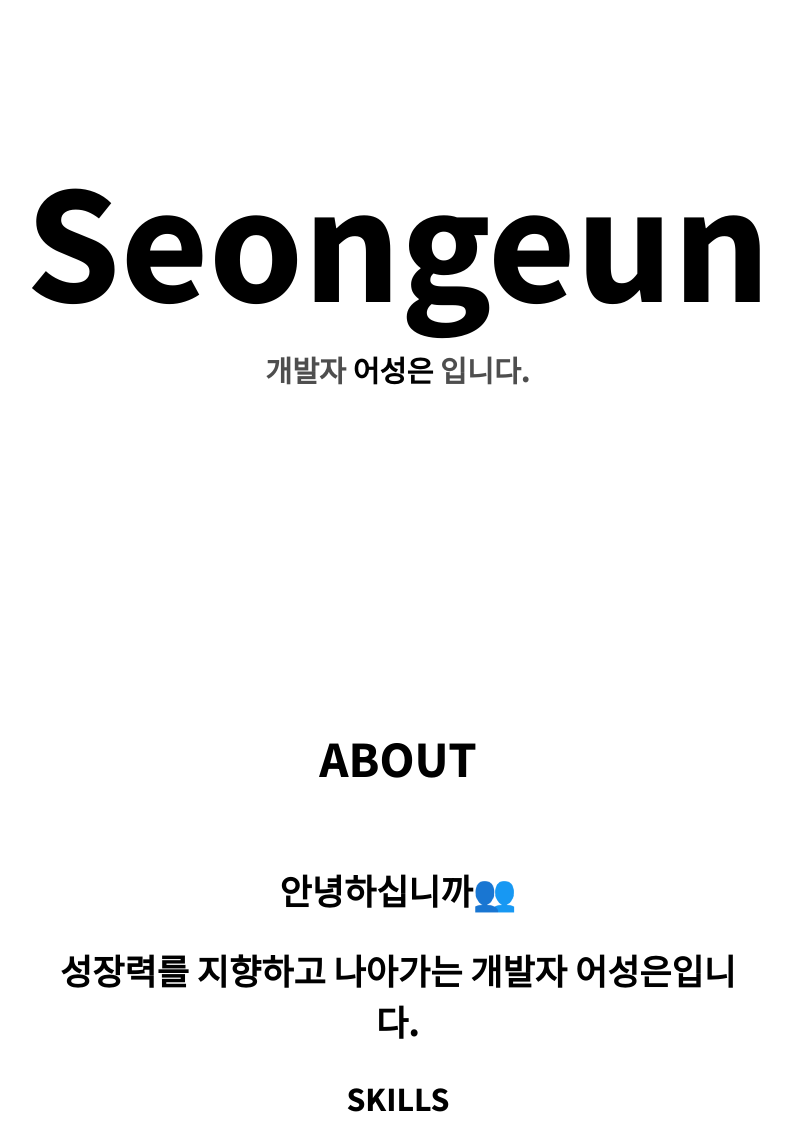
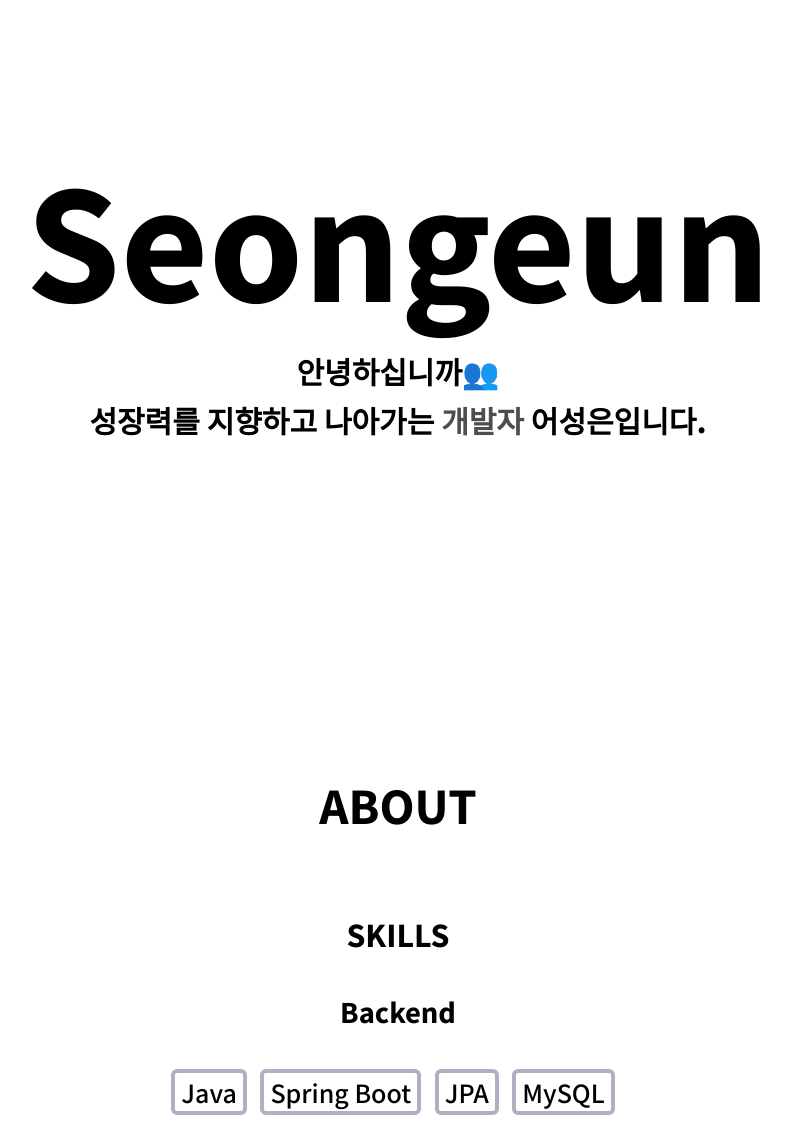
Before and after one commit to seongeuneo/portfolio, a plain HTML site: page index.html in a window 1280 px wide. Shown: the part 177-1300 px from the top of the page, without its empty margins (242-1033 px from the left). Drawn offline with Linux system fonts and the light colour scheme.

Commit message:
약간의 배치 수정

```diff
--- a/index.css
+++ b/index.css
@@ -30,7 +30,7 @@ a {
         margin-left: 30px;
     }
 
-    .mainNav a{
+    .mainNav a {
         font-size: 30px;
     }
 
@@ -43,7 +43,7 @@ a {
     }
 
     .main .mainIntro {
-        margin-top: -150px;
+        margin-top: -100px;
         font-size: 25px;
     }
 
@@ -88,7 +88,8 @@ a {
         width: 150px;
         text-align: center;
     }
-/*
+
+    /*
     .myPhoto {
         flex: 0 0 calc(30% - 20px);
         margin-left: -50px;
@@ -253,7 +254,7 @@ a {
         margin-right: 10px;
     }
 
-    .mainNav a{
+    .mainNav a {
         font-size: 15px;
     }
 
@@ -262,7 +263,7 @@ a {
     }
 
     .main .mainIntro {
-        margin-top: -75px;
+        margin-top: -50px;
         font-size: 13px;
     }
 
--- a/index.html
+++ b/index.html
@@ -29,14 +29,14 @@
                     <h1 class="myName">Seongeun</h1>
                 </div>
                 <div class="mainIntro">
-                    <h3> <span>개발자</span> 어성은 <span>입니다.</span></h3>
+                    <h2 class="skillsHello">안녕하십니까👥</h2>
+                    <h2 class="skillsHello">성장력를 지향하고 나아가는 <span>개발자</span> 어성은입니다.</h2>
                 </div>
             </section>
             <section id="introSection" class="introSection">
                 <h3 class="about">ABOUT</h3>
                 <div class="skills">
-                    <h2 class="skillsHello">안녕하십니까👥</h2>
-                    <h2 class="skillsHello">성장력를 지향하고 나아가는 개발자 어성은입니다.</h2>
+
                     <h3>SKILLS</h3>
                     <div>
                         <h4>Backend</h4>
```
